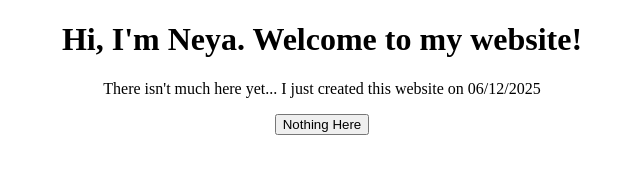
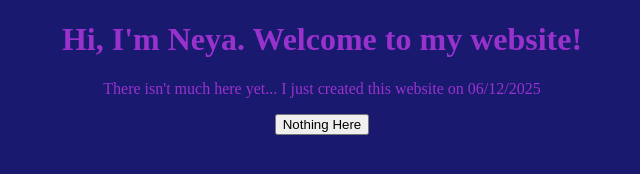
Before and after one commit to Neya-M/neya-m.github.io, a plain HTML site: page index.html in a window 1280 px wide. Shown: the whole page, without its empty margins (318-958 px from the left). Drawn offline with Linux system fonts and the light colour scheme.

Commit message:
update css

```diff
--- a/style.css
+++ b/style.css
@@ -4,7 +4,7 @@ img {
 
 body {
 	text-align: center;
-	font-family: 'Lucidia Console';
-	color: 'darkorchid';
-	background: "midnightblue"
+	font-family: 'Andale Mono';
+	color: darkorchid;
+	background: midnightblue;
 }
```
Also changed, not shown: 2 other files.
